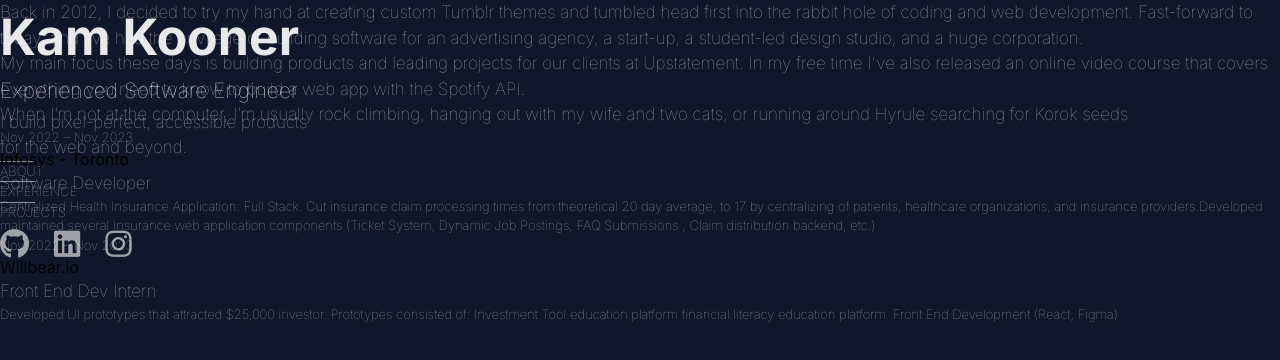
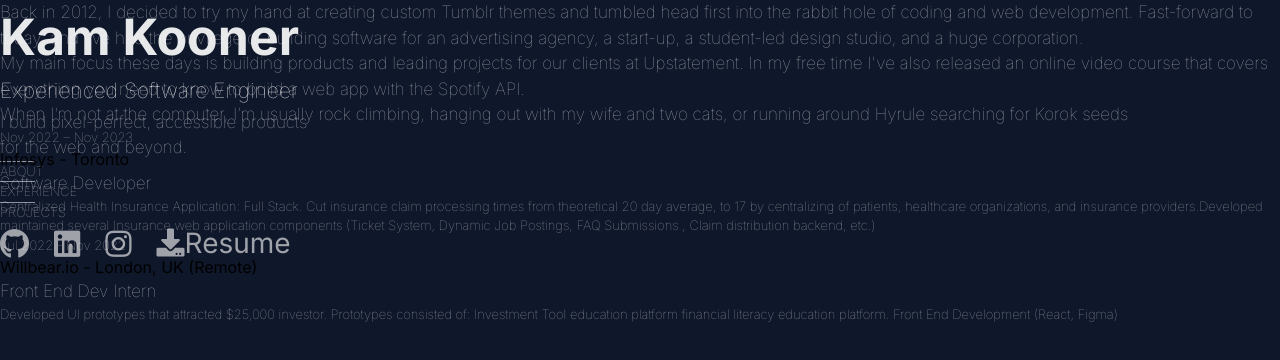
Before and after one commit to KamKooner/Portfolio, a Next.js app: page / in a window 1280 px wide. Shown: the top 360 px of the page. Built offline with nearby package versions, Linux system fonts and the light colour scheme.

Commit message:
page load up/download icon

```diff
--- a/src/app/components/about.tsx
+++ b/src/app/components/about.tsx
@@ -1,8 +1,17 @@
+'use client'
 import Experience from './experience';
+import Image from 'next/image'
+import { useState } from 'react';
+import React, { useEffect } from 'react';
 
 export default function about() {
+    const [isActive, setIsActive] = useState(false);
+
+    useEffect(() => {
+      setIsActive(true);
+    }, []);
   return (
-    <div className="ml-8 about flex flex-col w-2/5 items-end ">
+    <div className={`fade-in-bot ${isActive ? 'active' : ''} ml-8 about flex flex-col w-2/5 items-end`}>
         <p className="w-full mb-4 t3">Back in 2012, I decided to try my hand at creating custom Tumblr themes and tumbled head first into the rabbit hole of coding and web development.
         Fast-forward to today, and I’ve had the privilege of building software for an advertising agency, a start-up, a student-led design studio, and a huge corporation.</p>
 
--- a/src/app/components/experience.tsx
+++ b/src/app/components/experience.tsx
@@ -26,11 +26,11 @@
 
         <div className="flex card p-4 rounded">
             <div className="flex-1 p-3 w-fit t3 des">
-                Nov 2022 – Nov 2023
+            Jul 2022 - Nov 2022
             </div>
             <div className="flex-2 p-3 w-4/5">
                 <div className="flex text-[16px] opacity-90 text-white company">
-                    Willbear.io
+                    Willbear.io - London, UK (Remote)
                 </div>
 
                 <div className="flex t3">
--- a/src/app/components/title.tsx
+++ b/src/app/components/title.tsx
@@ -1,8 +1,18 @@
+'use client'
 import Image from 'next/image'
+import { useState } from 'react';
+import React, { useEffect } from 'react';
+
 
 export default function title() {
+  const [isActive, setIsActive] = useState(false);
+
+  useEffect(() => {
+    setIsActive(true);
+  }, []);
+
   return (
-    <div className="title flex flex-col w-1/3 items-start">
+    <div className={`fade-in-top ${isActive ? 'active' : ''} title flex flex-col w-1/3 items-start`}>
       <div>
         <p className="t1">Kam Kooner</p>
         <p className="t2 ">Experienced Software Engineer</p>
@@ -28,10 +38,13 @@
       </div>
 
 
+
       <div className="social-icons mt-[350px]">
         <a href="https://github.com/KamKooner" target="_blank" className="social-icon"><i className="fab fa-github"></i></a>
         <a href="https://www.linkedin.com/in/kam-kooner-941371174/" target="_blank" className="social-icon"><i className="fab fa-linkedin"></i></a>
         <a href="https://www.google.com" target="_blank" className="social-icon"><i className="fab fa-instagram"></i></a>
+        <a href="https://www.google.com" target="_blank" className="social-icon ml-12 down"><i className="fa fa-download"></i><span className="ml-2 text-[16px]">Resume</span></a>
+
       </div>
 
 
--- a/src/app/globals.css
+++ b/src/app/globals.css
@@ -94,6 +94,10 @@
   transition: color 0.3s ease;
 }
 
+.down{
+  font-size: 28px;
+}
+
 .social-icon:hover {
   opacity: 100%;
   color: turquoise;
@@ -113,3 +117,25 @@
 .company{
   transition:  color 0.3s ease;
 }
+
+.fade-in-top{
+  opacity: 0 ; /* Set initial opacity to 0 */
+  transform: translateY(-100px); /* Move the element up by 20px initially */
+  transition: opacity 1s ease, transform 1s ease;
+}
+
+.fade-in-top.active {
+  opacity: 1; /* Set opacity to 1 on active state (e.g., hover, focus, or using JavaScript) */
+  transform: translateY(0); /* Reset the transform to its original position */
+}
+
+.fade-in-bot{
+  opacity: 0 ;
+  transform: translateY(100px);
+  transition: opacity 1s ease, transform 1s ease;
+}
+
+.fade-in-bot.active {
+  opacity: 1;
+  transform: translateY(0);
+}
--- a/src/app/page.tsx
+++ b/src/app/page.tsx
@@ -1,4 +1,5 @@
 // pages/index.js
+import { useState } from 'react';
 
 import React, { useEffect } from 'react';
 import Title from './components/title';
```
